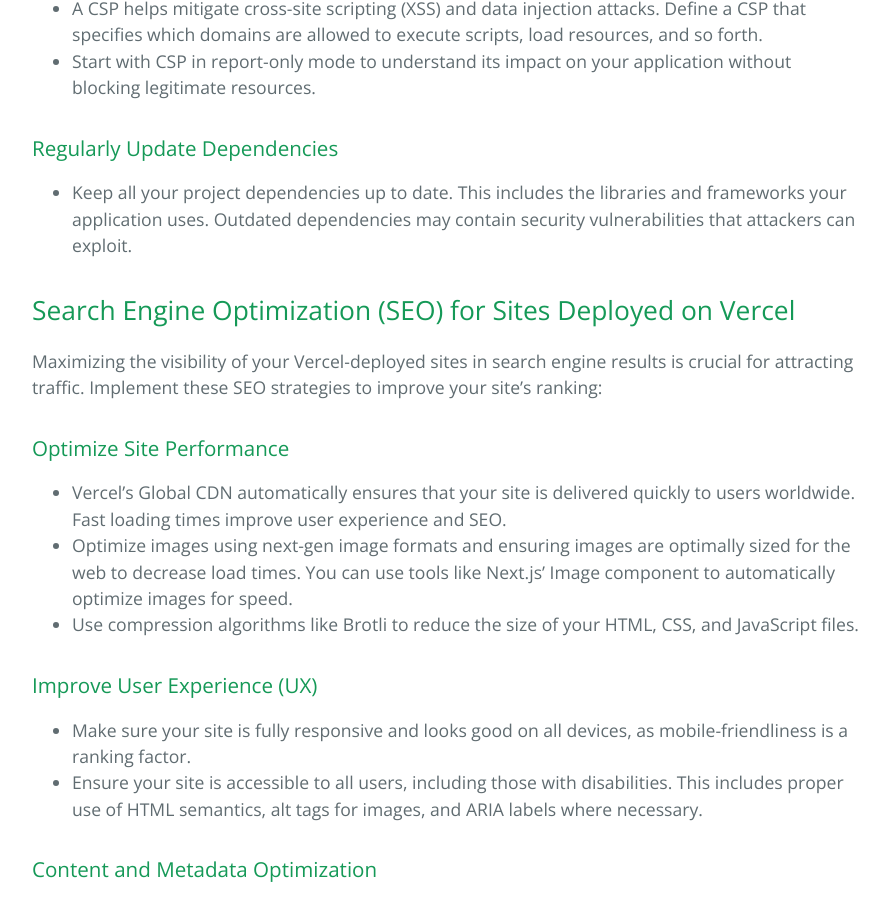
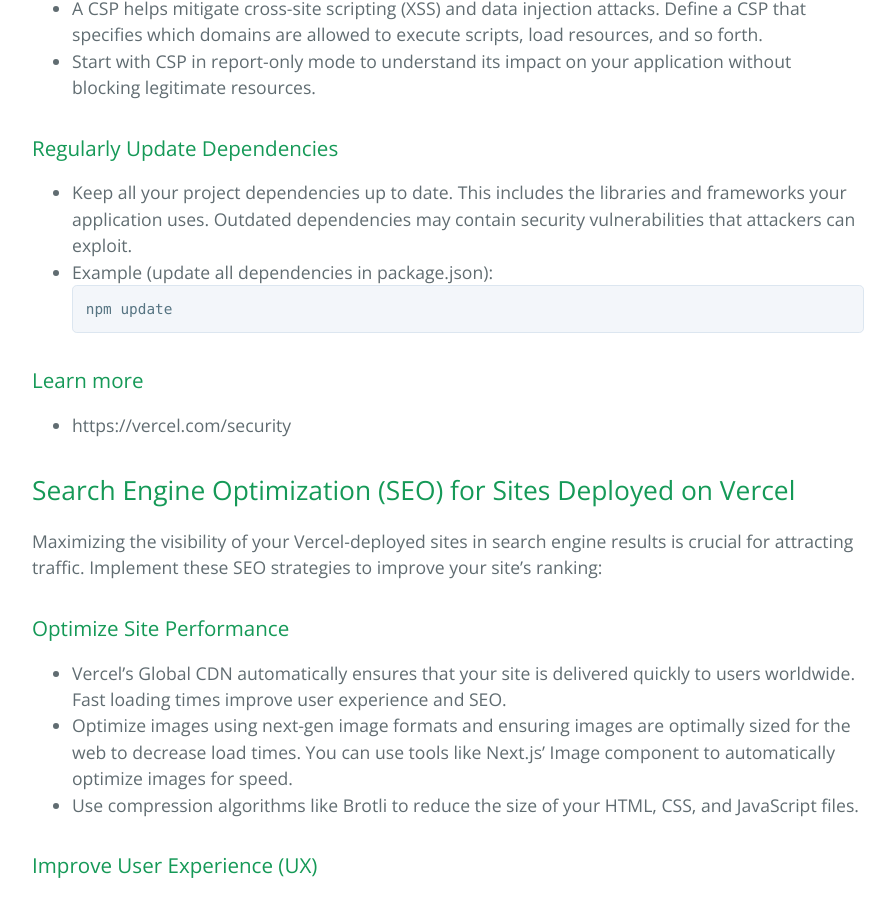
Before and after one commit to learning-software-engineering/learning-software-engineering.github.io, a Jekyll site: the page built from Topics/Development_Process/Vercel_Frontend_Deployment.md, in a window 1280 px wide and 900 px high, scrolled down 6335 px. Shown: the whole window, without its empty margins (192-1087 px from the left). Built offline with Jekyll 4.4.1, drawn with Linux system fonts in a browser that asks for light colours; our own code applies the rules of GitHub Pages for plain Markdown files.

Commit message:
Update Vercel_Frontend_Deployment.md
Added code snippet for updating dependencies.
Added link to Vercel security site.

````diff
--- a/Topics/Development_Process/Vercel_Frontend_Deployment.md
+++ b/Topics/Development_Process/Vercel_Frontend_Deployment.md
@@ -158,6 +158,13 @@
 
 ### Regularly Update Dependencies
 - Keep all your project dependencies up to date. This includes the libraries and frameworks your application uses. Outdated dependencies may contain security vulnerabilities that attackers can exploit.
+- Example (update all dependencies in package.json):
+```bash
+npm update
+```
+
+### Learn more
+- https://vercel.com/security
 
 ## Search Engine Optimization (SEO) for Sites Deployed on Vercel
 
````
